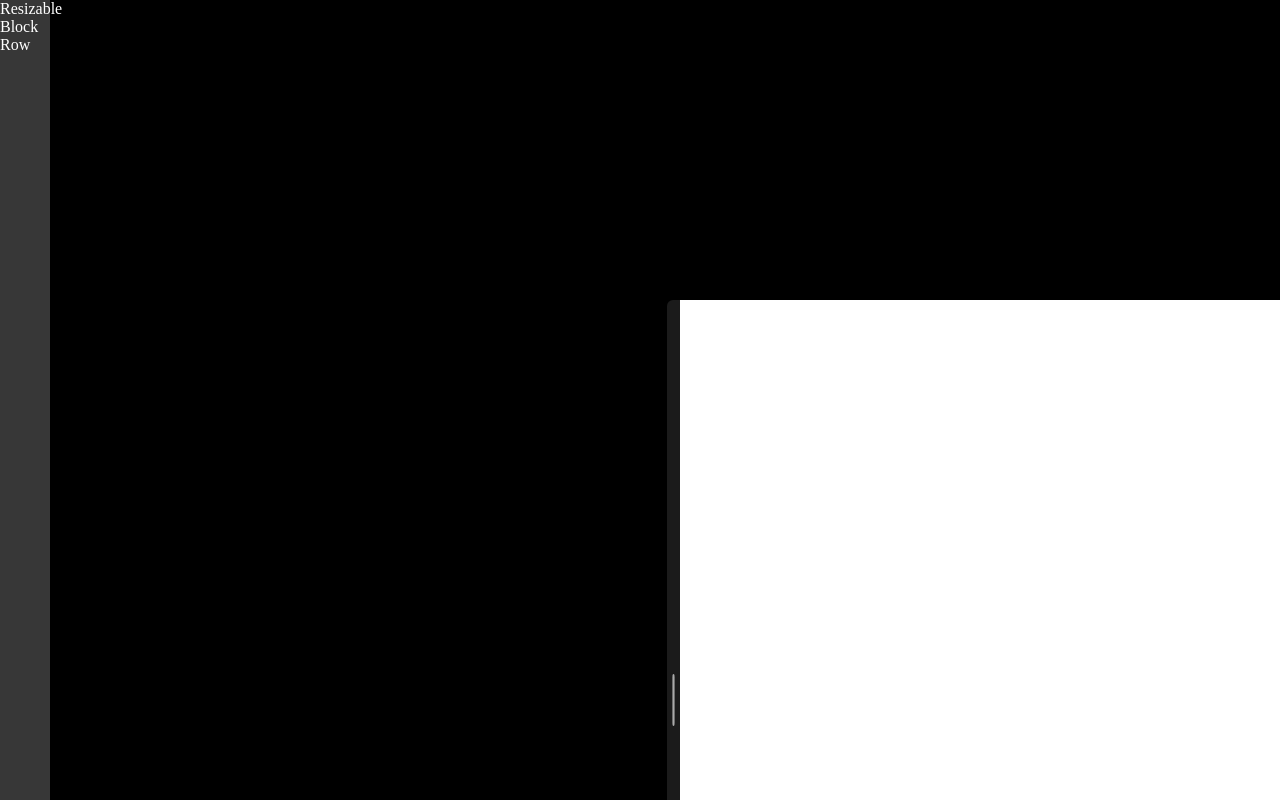
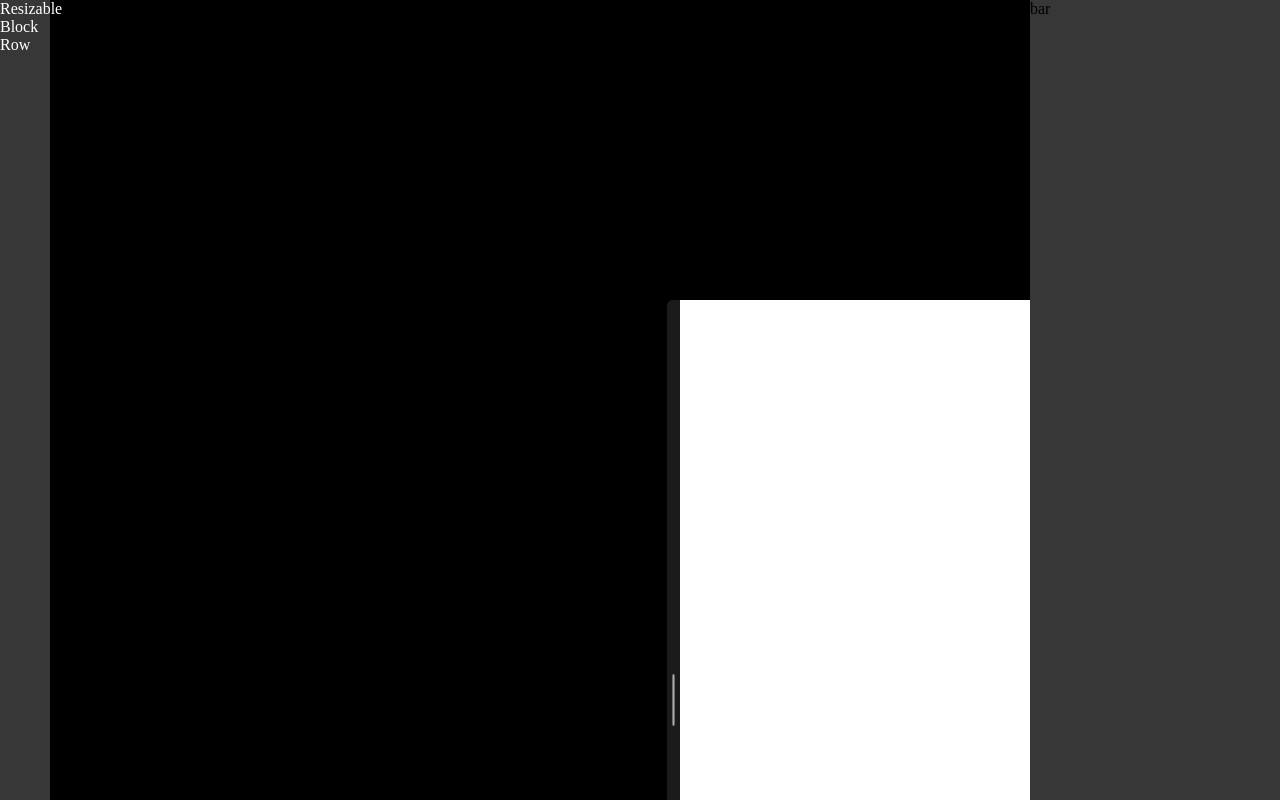
Before and after one commit to priyanshu88064/divbucket, a React (Vite) app: page / in a window 1280 px wide. Built offline with nearby package versions, Linux system fonts and the light colour scheme.

Commit message:
small changes

```diff
--- /dev/null
+++ b/src/Components/Cssbar/Cssbar.jsx
@@ -0,0 +1,9 @@
+import styles from './cssbar.module.css';
+
+export default ()=>{
+    return (
+        <div className={styles.cssbar}>
+            bar
+        </div>
+    );
+}
--- /dev/null
+++ b/src/Components/Cssbar/cssbar.module.css
@@ -0,0 +1,9 @@
+.cssbar{
+    background-color: var(--bg_gray);
+    position: fixed;
+    top: 0;
+    right: 0;
+    width: 250px;
+    height: 100%;
+    z-index: 2;
+}
--- a/src/Components/SideBar/sidebar.module.css
+++ b/src/Components/SideBar/sidebar.module.css
@@ -1,6 +1,6 @@
 .sidebar{
     position: fixed;
-    background-color: rgb(55, 55, 55);
+    background-color: var(--bg_gray);
     width: 50px;
     height: 100%;
     top: 0;
--- a/src/index.css
+++ b/src/index.css
@@ -4,3 +4,7 @@
     box-sizing: border-box;
     touch-action: none;
 }
+
+:root {
+    --bg_gray:rgb(55, 55, 55);
+}
--- a/src/pages/playground/Playground.jsx
+++ b/src/pages/playground/Playground.jsx
@@ -6,14 +6,7 @@ import TreeManager from '../../utils/TreeManager';
 import { addNode } from '../../utils/treeFunctions';
 import { useDispatch, useSelector } from 'react-redux';
 import { updateActiveNode } from '../../store/reducers/treeReducer';
-
-/*
-Elements to create
-- Block
-- Row and Row item
-- Column and item
-*/
-
+import Cssbar from '../../Components/Cssbar/Cssbar';
 
 export default () => {
 
@@ -35,6 +28,7 @@ export default () => {
         <div className={styles.playground} onClick={() => dispatch(updateActiveNode({ nodeId: null }))}>
             <div ref={stopScrollRef} className={styles.container}>
                 <SideBar />
+                <Cssbar/>
                 <div className={styles.bg}>
                     <Editor
                         e_width={'1200px'}
```
